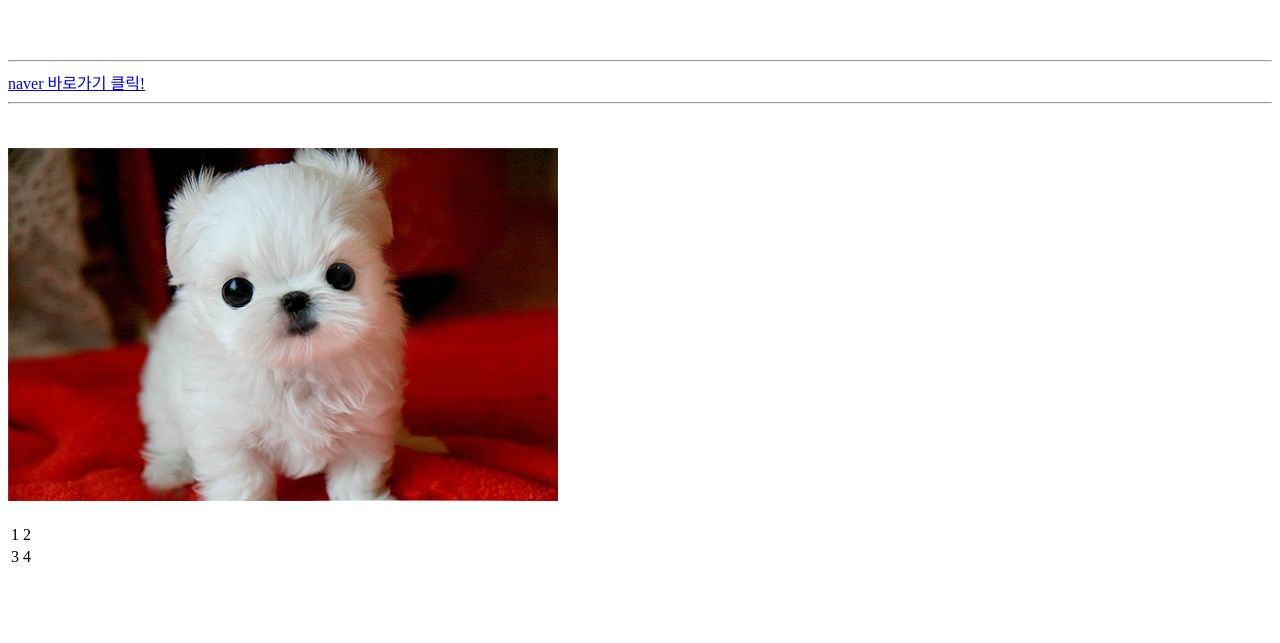
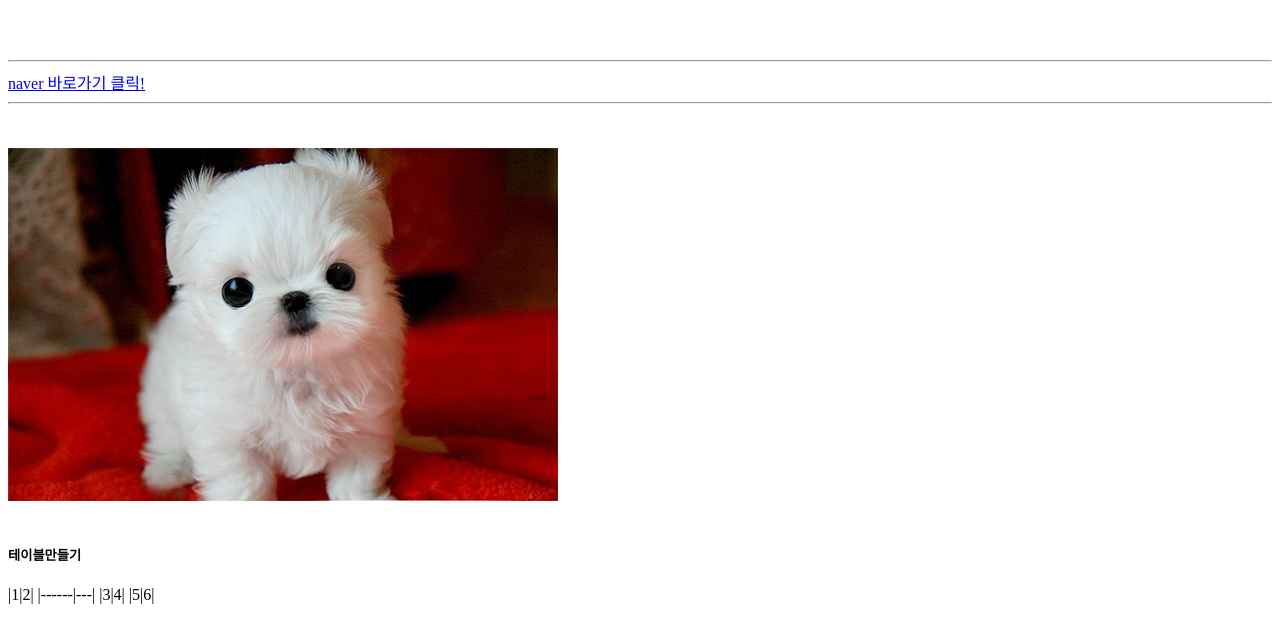
Before and after one commit to YOONSUN-CHOI/homework01, a plain HTML site: page index.html in a window 1280 px wide. Shown: the part 119-762 px from the top of the page. Drawn offline with Linux system fonts and the light colour scheme.

Commit message:
Update index.html

```diff
--- a/index.html
+++ b/index.html
@@ -14,15 +14,10 @@
       <hr/><br><br>
       <img src = "haha.png" />
       <br><br>
-      <table>
-            <tr>
-                  <td>1</td>
-                  <td>2</td>
-            </tr>
-            <tr>
-                  <td>3</td>
-                  <td>4</td>
-            </tr>
-      </table>
+      <h5>테이블만들기</h5>
+      |1|2|
+      |------|---|
+      |3|4|
+      |5|6|
 </body>
 </html>
```
